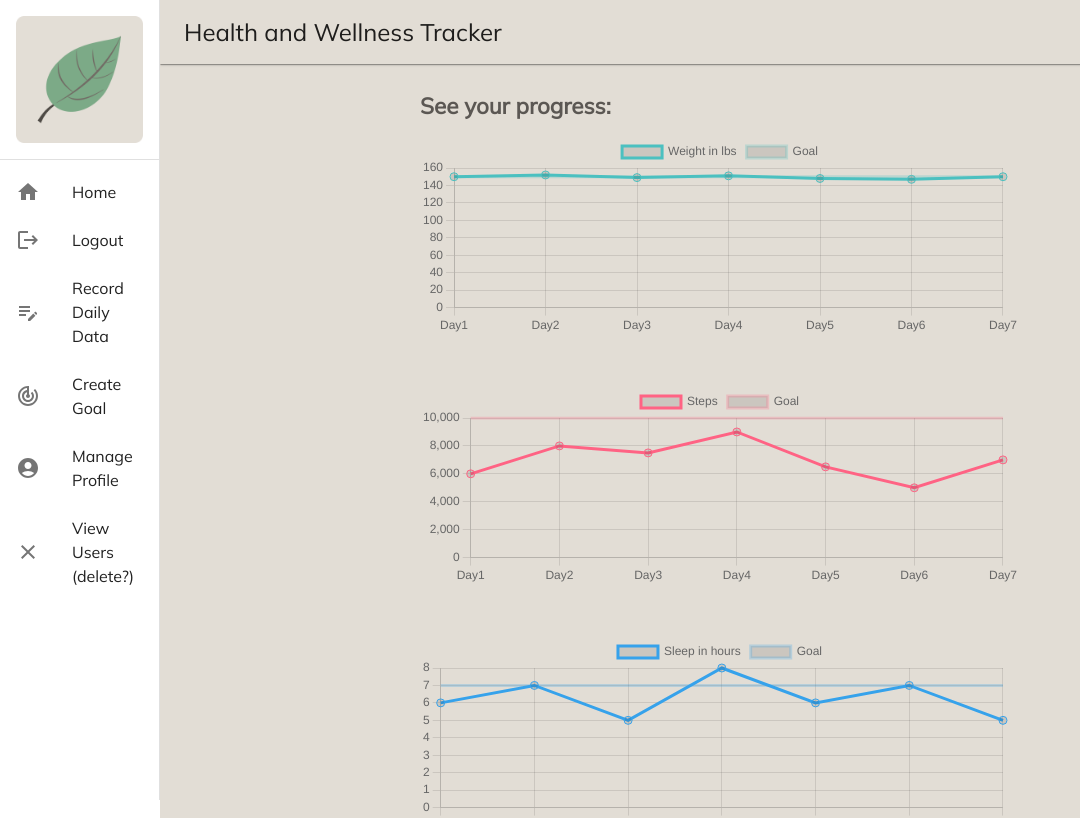
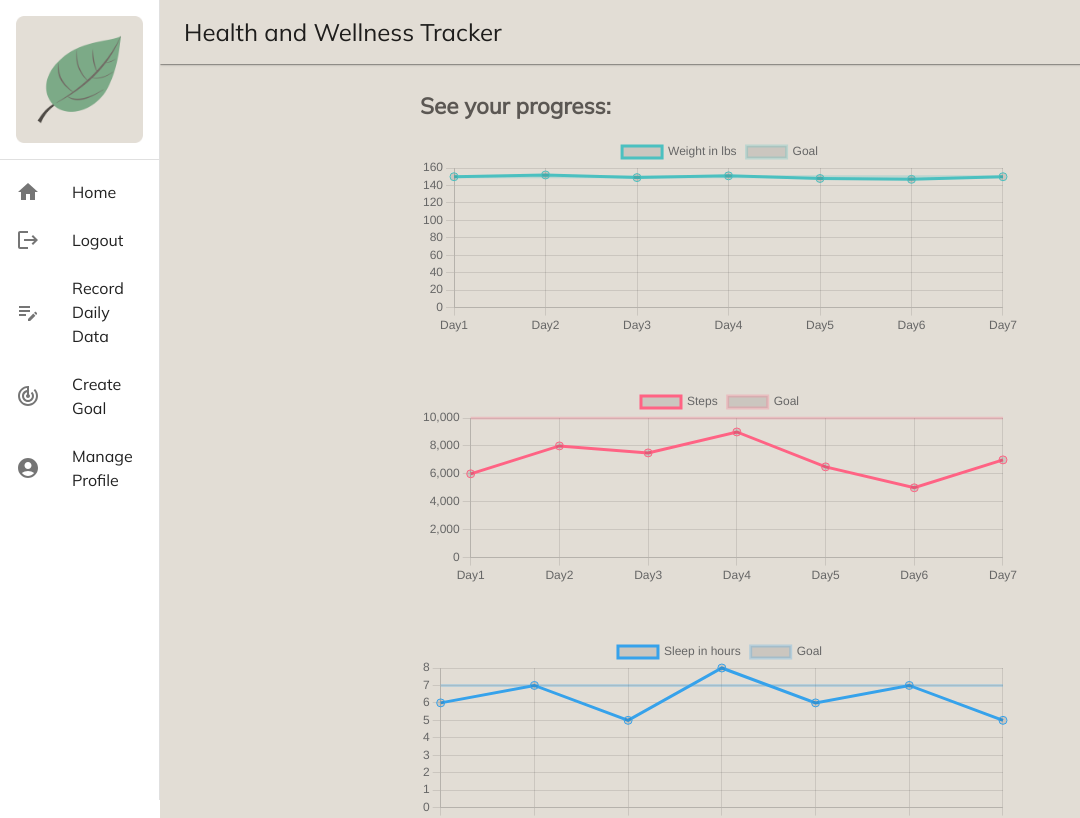
Before and after one commit to totallynotcory/CS763-Project, a React (Create React App) app in the folder code/client/: page / in a window 1280 px wide. Shown: the top 818 px of the page, without its empty margins (0-1080 px from the left). Built offline with nearby package versions, Linux system fonts and the light colour scheme; sample sign-in values are in the browser's storage.

Commit message:
comment out view users from side bar nav

```diff
--- a/code/client/src/App.js
+++ b/code/client/src/App.js
@@ -182,9 +182,7 @@ function App({ RouterComponent = Router }) {
                   <ListItemText primary="Manage Profile" />
                 </ListItemButton>
               </ListItem>
-
-
-              <ListItem disablePadding>
+              {/* <ListItem disablePadding>
                 <ListItemButton component={Link} to="/view-users">
                   <ListItemIcon>
                     {" "}
@@ -192,7 +190,7 @@ function App({ RouterComponent = Router }) {
                   </ListItemIcon>
                   <ListItemText primary="View Users (delete?)" />
                 </ListItemButton>
-              </ListItem>
+              </ListItem> */}
             </List>
           </Drawer>
 
```
